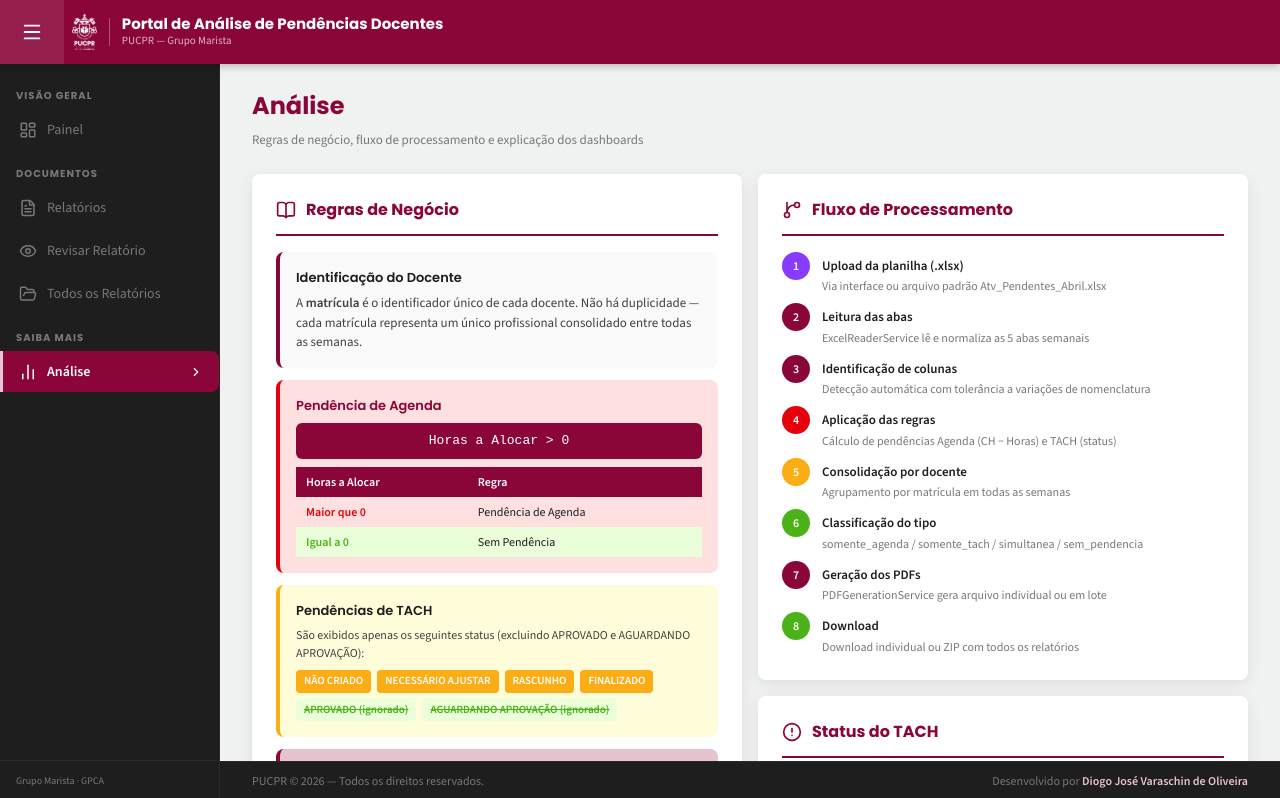
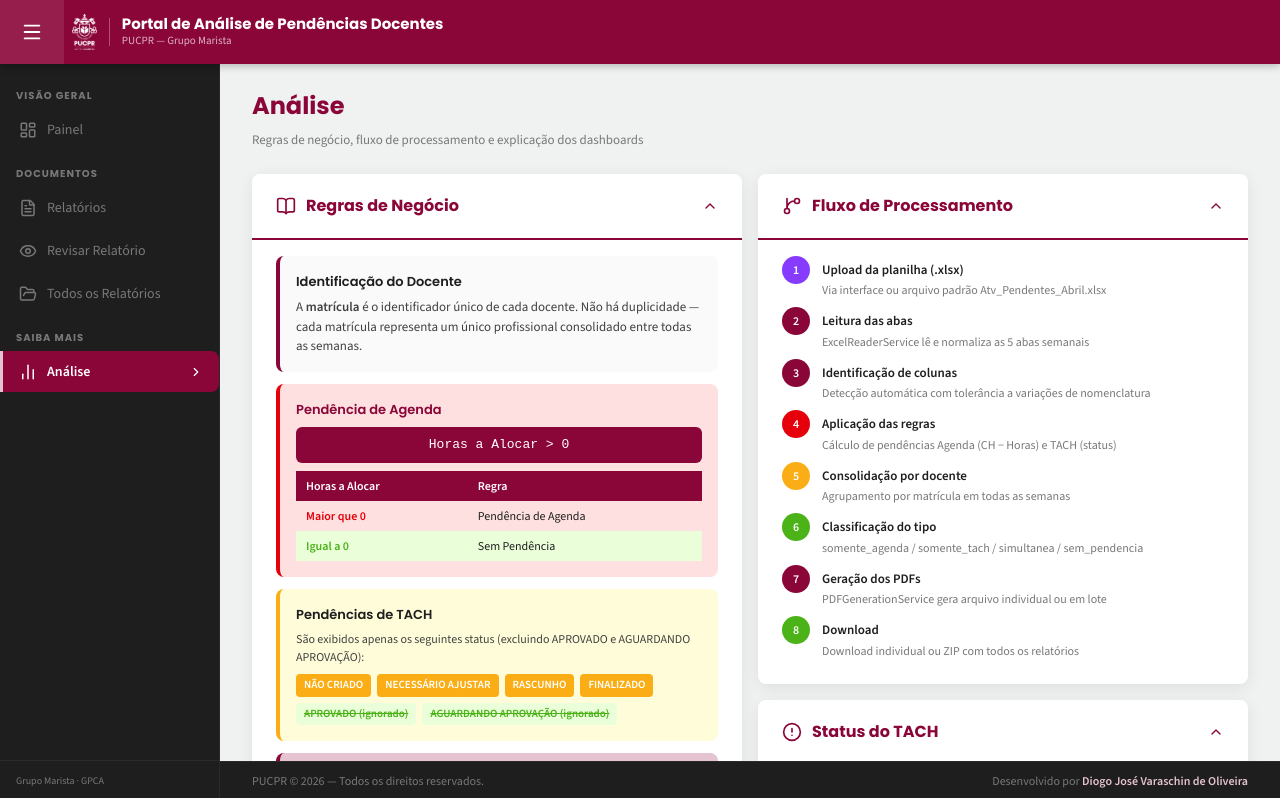
Before and after one commit to diogopuc/portal_de_analise_de_pendencias_docentes, a React (Vite) app in the folder frontend/: page /analise in a window 1280 px wide. Shown: the top 798 px of the page. Built offline with nearby package versions, Linux system fonts and the light colour scheme.

Commit message:
refactor(frontend): aplicar padrões dos cookbooks no status-dot e lista de docentes

```diff
--- a/frontend/src/index.css
+++ b/frontend/src/index.css
@@ -46,12 +46,20 @@
 
 @import url('https://fonts.googleapis.com/css2?family=Poppins:wght@400;500;600;700&family=Source+Sans+3:wght@400;600&display=swap');
 
-/* Disable animations for users who prefer reduced motion */
+/* Disable only continuous animations for users who prefer reduced motion (cookbook approach) */
 @media (prefers-reduced-motion: reduce) {
-  *, *::before, *::after {
-    animation-duration: 0.01ms !important;
-    animation-iteration-count: 1 !important;
-    transition-duration: 0.01ms !important;
+  .animate-spin,
+  .animate-pulse,
+  .animate-fadeIn,
+  .status-dot--running {
+    animation: none !important;
+  }
+  .secao-body,
+  .sidebar-nav-label,
+  .app-sidebar,
+  .app-footer,
+  .app-main {
+    transition: none !important;
   }
 }
 
@@ -66,9 +74,14 @@ body {
 
 h1, h2, h3, h4, h5, h6 { font-family: var(--font-poppins); }
 
-::-webkit-scrollbar { width: 6px; height: 6px; }
-::-webkit-scrollbar-track { background: var(--surface-0); }
-::-webkit-scrollbar-thumb { background: #8A0538; border-radius: 3px; }
+::-webkit-scrollbar { width: 8px; height: 8px; }
+::-webkit-scrollbar-track { background: transparent; }
+::-webkit-scrollbar-thumb {
+  background: #8A0538;
+  border-radius: 99px;
+  border: 2px solid transparent;
+  background-clip: content-box;
+}
 
 /* ===== App Layout ===== */
 .app-layout {
@@ -445,8 +458,12 @@ h1, h2, h3, h4, h5, h6 { font-family: var(--font-poppins); }
   transform: translateY(-50%);
   pointer-events: none;
   color: #787878;
+  transition: color var(--dur-1) var(--ease);
 }
 .form-control-wrapper .form-control { padding-left: 32px; }
+/* focus-within: highlight border + icon at container level (cookbook pattern) */
+.form-control-wrapper:focus-within .form-control { border-color: #8A0538; }
+.form-control-wrapper:focus-within .form-icon { color: #8A0538; }
 
 /* ===== Data Table ===== */
 .data-table-wrapper {
@@ -479,7 +496,7 @@ h1, h2, h3, h4, h5, h6 { font-family: var(--font-poppins); }
 .data-table tbody tr:nth-child(odd)  { background-color: var(--surface-1); }
 .data-table tbody tr:nth-child(even) { background-color: var(--surface-2); }
 .data-table tbody tr:hover           { background-color: var(--surface-0); }
-.data-table td { padding: 12px 16px; }
+.data-table td { padding: 12px 16px; font-variant-numeric: tabular-nums; }
 .data-table-empty { padding: 40px; text-align: center; color: #787878; }
 
 /* ===== Pagination ===== */
@@ -518,6 +535,92 @@ h1, h2, h3, h4, h5, h6 { font-family: var(--font-poppins); }
   border-radius: 6px;
   transition: width 0.6s ease;
 }
+
+/* ===== Status Dot (cookbook pulse pattern) ===== */
+.status-dot {
+  width: 8px;
+  height: 8px;
+  border-radius: 999px;
+  flex-shrink: 0;
+  display: inline-block;
+}
+.status-dot--running {
+  background: #8A0538;
+  animation: dot-pulse 1.2s var(--ease) infinite;
+}
+.status-dot--ok   { background: #4BB218; }
+.status-dot--warn { background: #FAAD14; }
+.status-dot--err  { background: #E5000C; }
+
+@keyframes dot-pulse {
+  0%, 100% { transform: scale(1);    opacity: 1; }
+  50%       { transform: scale(1.5); opacity: 0.5; }
+}
+
+/* ===== Secao Accordion (grid-template-rows — cookbook pattern) ===== */
+.secao-card {
+  background: white;
+  border-radius: var(--radius-lg);
+  box-shadow: var(--shadow-card);
+  margin-bottom: 16px;
+  overflow: hidden;
+}
+
+.secao-header {
+  display: flex;
+  align-items: center;
+  justify-content: space-between;
+  gap: 12px;
+  width: 100%;
+  background: none;
+  border: none;
+  cursor: pointer;
+  padding: 20px 24px;
+  border-bottom: 2px solid transparent;
+  transition: background-color var(--dur-1) var(--ease), border-color var(--dur-1) var(--ease);
+  text-align: left;
+}
+.secao-header:hover { background-color: rgba(138, 5, 56, 0.04); }
+.secao-header--open { border-bottom-color: #8A0538; }
+
+.secao-header-left {
+  display: flex;
+  align-items: center;
+  gap: 10px;
+  color: #8A0538;
+  flex: 1;
+  min-width: 0;
+}
+
+.secao-title {
+  font-family: var(--font-poppins);
+  font-weight: 700;
+  font-size: 16px;
+  color: #8A0538;
+  margin: 0;
+}
+
+.secao-chevron {
+  color: #8A0538;
+  flex-shrink: 0;
+  transition: transform var(--dur-2) var(--ease);
+}
+.secao-header--open .secao-chevron { transform: rotate(180deg); }
+
+/* grid-template-rows accordion — avoids JS height measurement */
+.secao-body {
+  display: grid;
+  grid-template-rows: 0fr;
+  transition: grid-template-rows var(--dur-2) var(--ease);
+}
+.secao-body--open { grid-template-rows: 1fr; }
+
+.secao-body-inner {
+  overflow: hidden;
+  min-height: 0;
+  padding: 0 24px;
+}
+.secao-body--open .secao-body-inner { padding: 16px 24px 24px; }
 
 /* ===== Status Banner ===== */
 .status-banner {
@@ -679,8 +782,43 @@ h1, h2, h3, h4, h5, h6 { font-family: var(--font-poppins); }
 
 .app-footer-author { color: #E5C3D0; font-weight: 600; }
 
+/* ===== Docente List Item (RevisarRelatorio sidebar) ===== */
+.docente-item {
+  width: 100%;
+  text-align: left;
+  padding: 12px 16px;
+  border: none;
+  background-color: transparent;
+  border-left: 3px solid transparent;
+  cursor: pointer;
+  display: block;
+  border-bottom: 1px solid var(--surface-0);
+  transition: background-color var(--dur-1) var(--ease), border-color var(--dur-1) var(--ease);
+}
+.docente-item:hover { background-color: rgba(138, 5, 56, 0.04); }
+.docente-item--active {
+  background-color: #E5C3D0;
+  border-left-color: #8A0538;
+}
+
+.docente-item__name {
+  font-size: 13px;
+  font-weight: 600;
+  color: #1E1E1E;
+  line-height: 1.3;
+  max-width: 180px;
+  overflow: hidden;
+  text-overflow: ellipsis;
+  white-space: nowrap;
+}
+
+.docente-item__meta {
+  font-size: 11px;
+  color: #787878;
+  margin-top: 2px;
+}
+
 /* ===== Animations ===== */
-.sidebar-transition { transition: width var(--dur-2) var(--ease); }
 
 @keyframes spin { to { transform: rotate(360deg); } }
 .animate-spin { animation: spin 1s linear infinite; }
--- a/frontend/src/pages/Analise.tsx
+++ b/frontend/src/pages/Analise.tsx
@@ -1,21 +1,34 @@
-import { BookOpen, GitBranch, AlertCircle, CheckCircle, Info, BarChart2 } from 'lucide-react';
-import { Card } from '../components/ui/Card';
+import { useState } from 'react';
+import { BookOpen, GitBranch, AlertCircle, CheckCircle, BarChart2, ChevronDown } from 'lucide-react';
 
 interface SecaoProps {
   titulo: string;
   icon: React.ReactNode;
   children: React.ReactNode;
+  defaultOpen?: boolean;
 }
 
-function Secao({ titulo, icon, children }: SecaoProps) {
+function Secao({ titulo, icon, children, defaultOpen = true }: SecaoProps) {
+  const [aberto, setAberto] = useState(defaultOpen);
   return (
-    <Card style={{ marginBottom: 16 }}>
-      <div className="card-section-header">
-        {icon}
-        <h2>{titulo}</h2>
+    <div className="secao-card">
+      <button
+        className={`secao-header${aberto ? ' secao-header--open' : ''}`}
+        onClick={() => setAberto(p => !p)}
+        aria-expanded={aberto}
+      >
+        <div className="secao-header-left">
+          {icon}
+          <h2 className="secao-title">{titulo}</h2>
+        </div>
+        <ChevronDown size={16} className="secao-chevron" />
+      </button>
+      <div className={`secao-body${aberto ? ' secao-body--open' : ''}`}>
+        <div className="secao-body-inner">
+          {children}
+        </div>
       </div>
-      {children}
-    </Card>
+    </div>
   );
 }
 
--- a/frontend/src/pages/Relatorios.tsx
+++ b/frontend/src/pages/Relatorios.tsx
@@ -95,7 +95,7 @@ export function Relatorios() {
 
       {processarMut.isPending && (
         <div className="status-banner status-banner--processing">
-          <Loader2 size={20} color="#8A0538" className="animate-spin" />
+          <span className="status-dot status-dot--running" />
           <span style={{ color: '#8A0538', fontWeight: 600 }}>Processando planilha...</span>
         </div>
       )}
--- a/frontend/src/pages/RevisarRelatorio.tsx
+++ b/frontend/src/pages/RevisarRelatorio.tsx
@@ -72,25 +72,17 @@ export function RevisarRelatorio() {
               <button
                 key={d.matricula}
                 onClick={() => selecionarDocente(d, idx)}
-                style={{
-                  width: '100%', textAlign: 'left', padding: '12px 16px', border: 'none',
-                  backgroundColor: docenteAtual?.matricula === d.matricula ? '#E5C3D0' : 'transparent',
-                  borderLeft: docenteAtual?.matricula === d.matricula ? '3px solid #8A0538' : '3px solid transparent',
-                  cursor: 'pointer', display: 'block', transition: 'all 0.15s',
-                  borderBottom: '1px solid #F0F2F2',
-                }}
+                className={`docente-item${docenteAtual?.matricula === d.matricula ? ' docente-item--active' : ''}`}
               >
                 <div style={{ display: 'flex', justifyContent: 'space-between', alignItems: 'flex-start' }}>
-                  <div style={{ fontSize: 13, fontWeight: 600, color: '#1E1E1E', lineHeight: 1.3, maxWidth: 180, overflow: 'hidden', textOverflow: 'ellipsis', whiteSpace: 'nowrap' }}>
-                    {d.nomeDocente}
-                  </div>
-                  <div style={{ display: 'flex', gap: 3 }}>
-                    {d.pendenciaAgenda && <span style={{ width: 7, height: 7, borderRadius: '50%', backgroundColor: '#E5000C', display: 'block', marginTop: 2 }} />}
-                    {d.pendenciaTach && <span style={{ width: 7, height: 7, borderRadius: '50%', backgroundColor: '#FAAD14', display: 'block', marginTop: 2 }} />}
-                    {!d.pendenciaAgenda && !d.pendenciaTach && <span style={{ width: 7, height: 7, borderRadius: '50%', backgroundColor: '#4BB218', display: 'block', marginTop: 2 }} />}
+                  <p className="docente-item__name">{d.nomeDocente}</p>
+                  <div style={{ display: 'flex', gap: 3, marginTop: 2 }}>
+                    {d.pendenciaAgenda && <span className="status-dot status-dot--err" />}
+                    {d.pendenciaTach && <span className="status-dot status-dot--warn" />}
+                    {!d.pendenciaAgenda && !d.pendenciaTach && <span className="status-dot status-dot--ok" />}
                   </div>
                 </div>
-                <div style={{ fontSize: 11, color: '#787878', marginTop: 2 }}>{d.matricula} · {d.semanas.length} sem.</div>
+                <p className="docente-item__meta">{d.matricula} · {d.semanas.length} sem.</p>
               </button>
             ))}
           </div>
```
